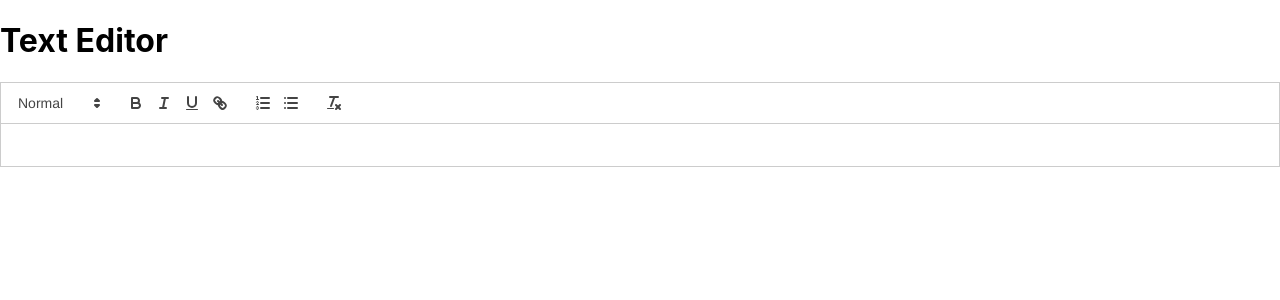
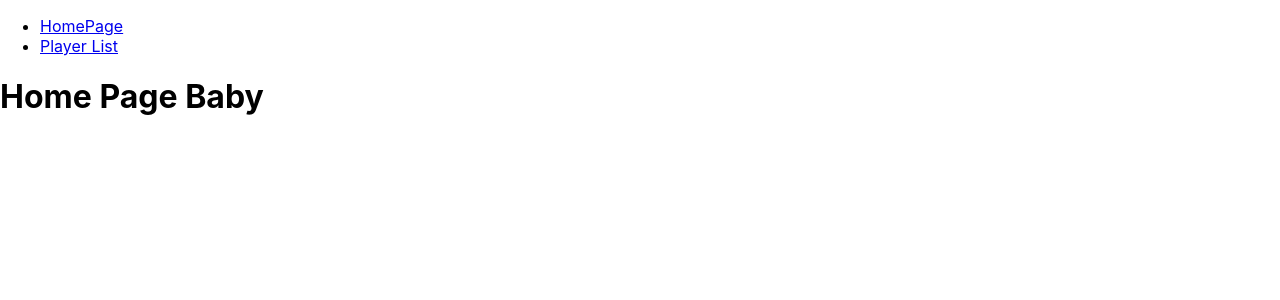
Before and after one commit to VanshKing30/soul, a React (Create React App) app: page / in a window 1280 px wide. Shown: the top 300 px of the page. Built offline with nearby package versions, Linux system fonts and the light colour scheme.

Commit message:
Made some routing changes

```diff
--- a/package.json
+++ b/package.json
@@ -9,6 +9,7 @@
     "quill": "^1.3.7",
     "react": "^18.2.0",
     "react-dom": "^18.2.0",
+    "react-router-dom": "^6.22.2",
     "react-scripts": "5.0.1",
     "web-vitals": "^2.1.4"
   },
--- a/src/App.jsx
+++ b/src/App.jsx
@@ -1,15 +1,27 @@
-import TextEditor from "./Components/TextEditor";
+import './App.css';
+import { Link, Route , Routes } from 'react-router-dom';
 
 function App(){
 
   return(
+    <div className="parent">
 
-    <div className="Parent">
-      <h1>Text Editor</h1>
-      <TextEditor/>
+      <div className="navigation">
+
+        <ul>
+          <li><Link to = "/"> HomePage</Link></li>
+          <li> <Link to = "/players"> Player List </Link>    </li>
+        </ul>
+      </div>
+
+      <Routes>
+        <Route path="/" element = {<h1>Home Page Baby</h1>}></Route>
+        <Route path="/players" element = {<h1>This is the list of Grade a Players</h1>}></Route>
+      </Routes>
     </div>
-
   );
 }
 
+
+
 export default App;
--- a/src/Components/TextEditor.jsx
+++ /dev/null
@@ -1,20 +0,0 @@
-import Quill from "quill";
-import { useEffect } from "react";
-import "quill/dist/quill.snow.css";
-
-
-
-function TextEditor(){
-
-    useEffect(()=>{
-        new Quill('#container' , {theme : "snow"})
-    } , [])
-
-return(
-    <div id="container"></div>
-);
-
-
-}
-
-export default TextEditor;
--- a/src/index.js
+++ b/src/index.js
@@ -2,9 +2,12 @@ import React from 'react';
 import ReactDOM from 'react-dom/client';
 import './index.css';
 import App from './App';
+import { BrowserRouter } from 'react-router-dom';
 
 
 const root = ReactDOM.createRoot(document.getElementById('root'));
 root.render(
-  <App/>
+  <BrowserRouter>
+    <App/>
+  </BrowserRouter>
 );
```
Also changed, not shown: 2 other files (tests, documents, lock files or other folders).
